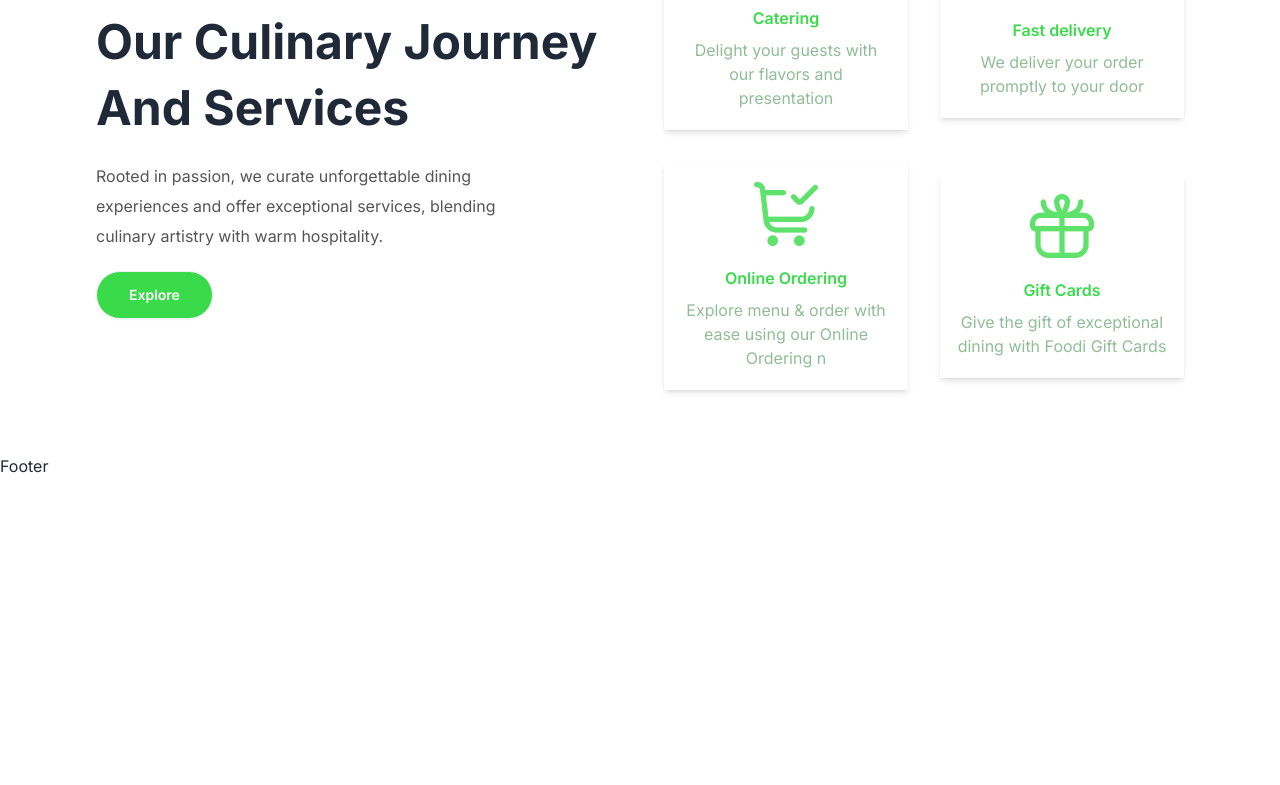
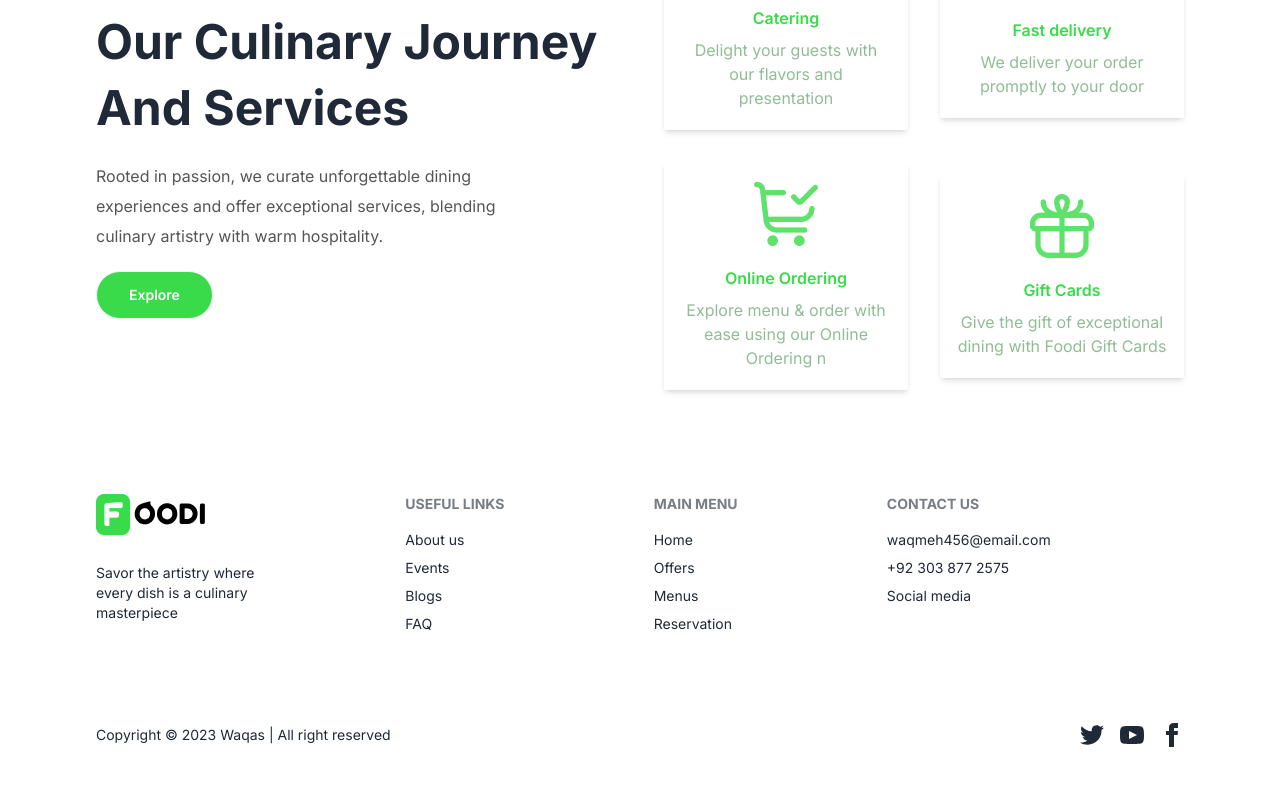
Before and after one commit to Waqasmehmood201138/Tasty-Bites-React, a React (Vite) app in the folder client/: page / in a window 1280 px wide. Shown: the part 3238-4023 px from the top of the page. Before the commit the page ends 3716 px from the top, so only its background shows below. Built offline with nearby package versions, Linux system fonts and the light colour scheme.

Commit message:
footer completed

```diff
--- /dev/null
+++ b/client/src/components/Footer.jsx
@@ -0,0 +1,46 @@
+import React from 'react'
+
+export default function Footer() {
+    return (
+        <div>
+            <footer className="footer xl:px-24 py-10 px-4  text-base-content">
+                <aside>
+                    <img src="/logo.png" alt="" />
+                    <p className='my-5 md:w-40'>Savor the artistry where every dish is a culinary masterpiece</p>
+                </aside>
+                <nav>
+                    <header className="footer-title">Useful links</header>
+                    <a className="link link-hover">About us</a>
+                    <a className="link link-hover">Events</a>
+                    <a className="link link-hover">Blogs</a>
+                    <a className="link link-hover">FAQ</a>
+                </nav>
+                <nav>
+                    <header className="footer-title">Main Menu</header>
+                    <a className="link link-hover">Home</a>
+                    <a className="link link-hover">Offers</a>
+                    <a className="link link-hover">Menus</a>
+                    <a className="link link-hover">Reservation</a>
+                </nav>
+                <nav>
+                    <header className="footer-title">Contact Us</header>
+                    <a className="link link-hover">waqmeh456@email.com</a>
+                    <a className="link link-hover">+92 303 877 2575</a>
+                    <a className="link link-hover">Social media</a>
+                </nav>
+            </footer>
+
+            <footer className="footer items-center xl:px-24 py-10 px-4 ">
+                <aside className="items-center grid-flow-col">
+                    <p>Copyright © 2023 Waqas | All right reserved</p>
+                </aside>
+                <nav className="grid-flow-col gap-4 md:place-self-center md:justify-self-end">
+                    <a><svg xmlns="http://www.w3.org/2000/svg" width="24" height="24" viewBox="0 0 24 24" className="fill-current"><path d="M24 4.557c-.883.392-1.832.656-2.828.775 1.017-.609 1.798-1.574 2.165-2.724-.951.564-2.005.974-3.127 1.195-.897-.957-2.178-1.555-3.594-1.555-3.179 0-5.515 2.966-4.797 6.045-4.091-.205-7.719-2.165-10.148-5.144-1.29 2.213-.669 5.108 1.523 6.574-.806-.026-1.566-.247-2.229-.616-.054 2.281 1.581 4.415 3.949 4.89-.693.188-1.452.232-2.224.084.626 1.956 2.444 3.379 4.6 3.419-2.07 1.623-4.678 2.348-7.29 2.04 2.179 1.397 4.768 2.212 7.548 2.212 9.142 0 14.307-7.721 13.995-14.646.962-.695 1.797-1.562 2.457-2.549z"></path></svg>
+                    </a>
+                    <a><svg xmlns="http://www.w3.org/2000/svg" width="24" height="24" viewBox="0 0 24 24" className="fill-current"><path d="M19.615 3.184c-3.604-.246-11.631-.245-15.23 0-3.897.266-4.356 2.62-4.385 8.816.029 6.185.484 8.549 4.385 8.816 3.6.245 11.626.246 15.23 0 3.897-.266 4.356-2.62 4.385-8.816-.029-6.185-.484-8.549-4.385-8.816zm-10.615 12.816v-8l8 3.993-8 4.007z"></path></svg></a>
+                    <a><svg xmlns="http://www.w3.org/2000/svg" width="24" height="24" viewBox="0 0 24 24" className="fill-current"><path d="M9 8h-3v4h3v12h5v-12h3.642l.358-4h-4v-1.667c0-.955.192-1.333 1.115-1.333h2.885v-5h-3.808c-3.596 0-5.192 1.583-5.192 4.615v3.385z"></path></svg></a>
+                </nav>
+            </footer>
+        </div>
+    )
+}
--- a/client/src/layout/Main.jsx
+++ b/client/src/layout/Main.jsx
@@ -2,13 +2,14 @@
 import { Outlet } from 'react-router-dom'
 import Navbar from '../components/Navbar'
 import '../App.css'
+import Footer from '../components/Footer'
 
 export default function Main() {
   return (
     <>
     <Navbar/>
     <Outlet/>
-    <footer>Footer</footer>
+    <Footer />
     </>
   )
 }
```
